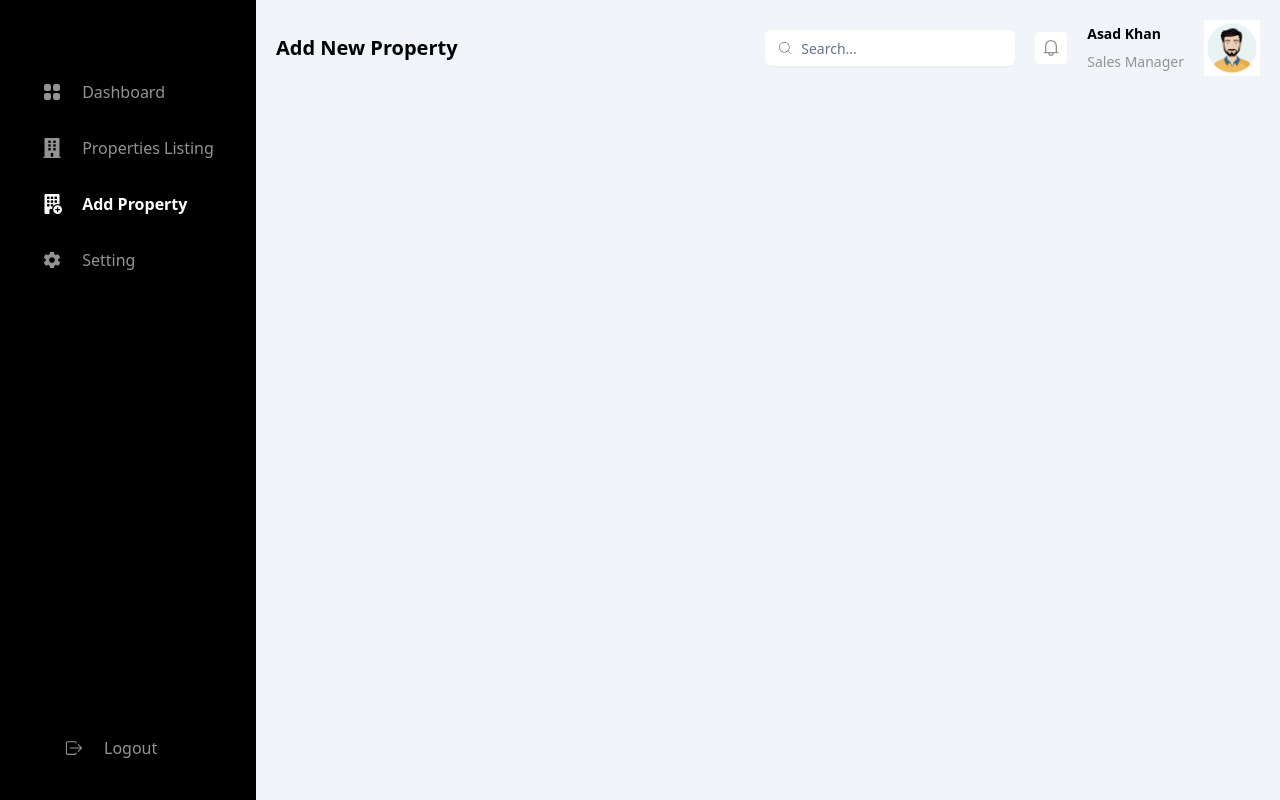
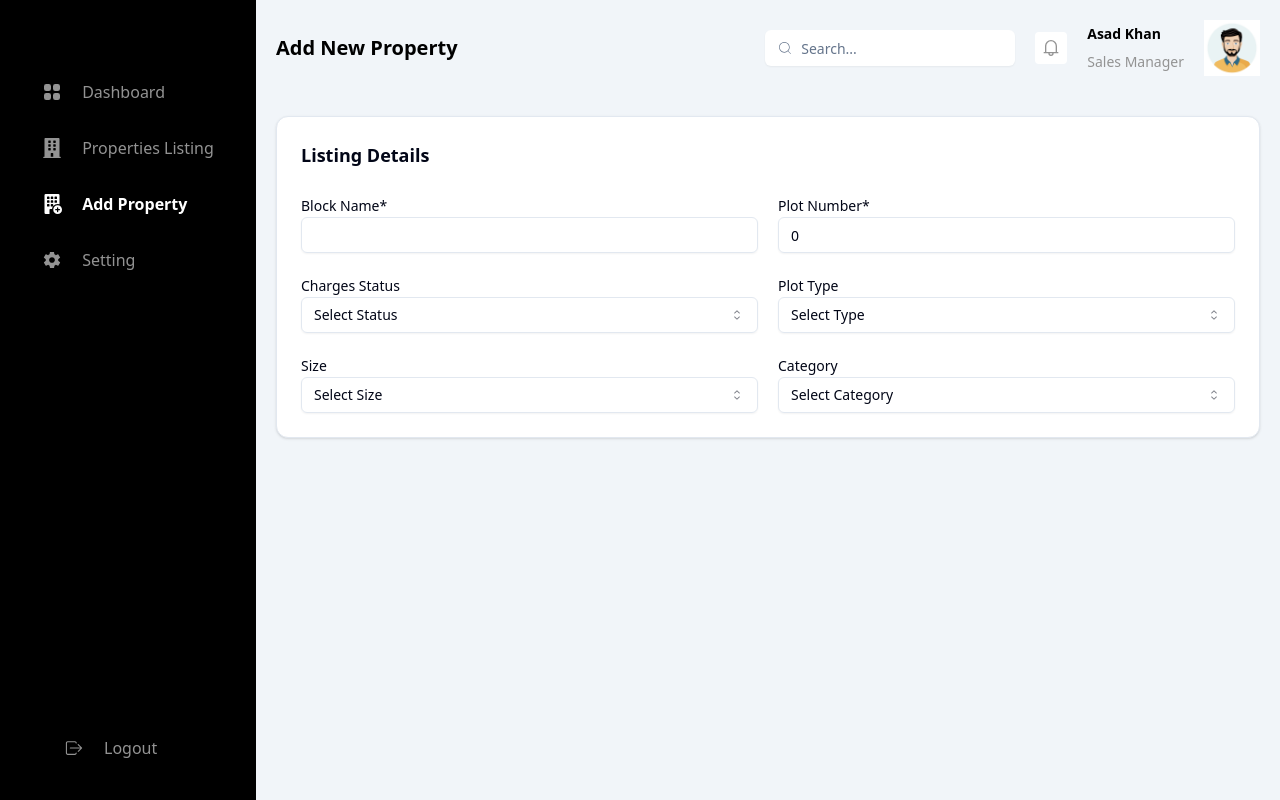
Before and after one commit to talalzafar16/react-signature-frontend, a React (Vite) app: page /home/addProperty in a window 1280 px wide. Built offline with nearby package versions, Linux system fonts and the light colour scheme.

Commit message:
add new property page added

```diff
--- a/src/components/displayProperties/AddFiltersBtn.tsx
+++ b/src/components/displayProperties/AddFiltersBtn.tsx
@@ -16,6 +16,12 @@ import {
 import { Label } from "@/components/ui/label";
 import { Input } from "@/components/ui/input";
 import { useState } from "react";
+import {
+  categoryOptions,
+  chargesStatusOptions,
+  plotTypeOptions,
+  sizeOptions,
+} from "@/contants";
 
 export type Property = {
   blockName: string;
@@ -31,17 +37,6 @@ type AddFiltersBtnProps = {
   filters: Property;
   setFilters: React.Dispatch<React.SetStateAction<Property>>;
 };
-
-const chargesStatusOptions = [
-  "All",
-  "Half paid",
-  "Non Paid",
-  "Full paid",
-  "Transfer Free",
-];
-const plotTypeOptions = ["All", "Corner", "General", "Park facing"];
-const sizeOptions = ["All", "5 Marla", "10 Marla", "20 Marla"];
-const categoryOptions = ["All", "Residential", "Commercial"];
 
 const AddFiltersBtn = ({
   intitialFilters,
@@ -66,7 +61,6 @@ const AddFiltersBtn = ({
   const handleDialogClose = () => {
     setLocalFilters(filters);
   };
-
 
   console.log(filters);
 
@@ -113,6 +107,7 @@ const AddFiltersBtn = ({
                     <SelectValue placeholder="Select status" />
                   </SelectTrigger>
                   <SelectContent>
+                    <SelectItem value="All">All</SelectItem>
                     {chargesStatusOptions.map((option, index) => (
                       <SelectItem key={index} value={option}>
                         {option}
@@ -133,6 +128,7 @@ const AddFiltersBtn = ({
                     <SelectValue placeholder="Select type" />
                   </SelectTrigger>
                   <SelectContent>
+                    <SelectItem value="All">All</SelectItem>
                     {plotTypeOptions.map((option, index) => (
                       <SelectItem key={index} value={option}>
                         {option}
@@ -152,6 +148,7 @@ const AddFiltersBtn = ({
                     <SelectValue placeholder="Select size" />
                   </SelectTrigger>
                   <SelectContent>
+                    <SelectItem value="All">All</SelectItem>
                     {sizeOptions.map((option, index) => (
                       <SelectItem key={index} value={option}>
                         {option}
@@ -173,6 +170,7 @@ const AddFiltersBtn = ({
                     <SelectValue placeholder="Select type" />
                   </SelectTrigger>
                   <SelectContent>
+                    <SelectItem value="All">All</SelectItem>
                     {categoryOptions.map((option, index) => (
                       <SelectItem key={index} value={option}>
                         {option}
--- /dev/null
+++ b/src/contants/index.ts
@@ -0,0 +1,9 @@
+export const plotTypeOptions = ["Corner", "General", "Park facing"];
+export const sizeOptions = ["5 Marla", "10 Marla", "20 Marla"];
+export const categoryOptions = ["Residential", "Commercial"];
+export const chargesStatusOptions = [
+  "Half paid",
+  "Non Paid",
+  "Full paid",
+  "Transfer Free",
+];
--- a/src/pages/AddProperty.tsx
+++ b/src/pages/AddProperty.tsx
@@ -1,14 +1,166 @@
 import Header from "@/components/Header";
 import { useState } from "react";
+import { Card, CardContent, CardHeader } from "@/components/ui/card";
+import { Input } from "@/components/ui/input";
+import { Label } from "@/components/ui/label";
+import {
+  Select,
+  SelectContent,
+  SelectItem,
+  SelectTrigger,
+  SelectValue,
+} from "@/components/ui/select";
+import { categoryOptions, chargesStatusOptions, plotTypeOptions, sizeOptions } from "@/contants";
+
+const initialListingDetails = {
+  blockName: "",
+  plotNumber: 0,
+  possessionChargesStatus: "",
+  plotType: "",
+  size: "",
+  category: "",
+};
 
 const AddProperty = () => {
   const [search, setSearch] = useState("");
+  const [listingDetails, setListingDetails] = useState(initialListingDetails);
+
+  const handleListingDetailsChange = (e) => {
+    const { name, value } = e.target;
+    setListingDetails((prev) => ({ ...prev, [name]: value }));
+  };
   return (
     <div className="p-5 bg-slate-100 min-h-screen">
-       {/* <!-- Header --> */}
-       <Header search={search} setSearch={setSearch} heading="Add New Property"/>
+      {/* <!-- Header --> */}
+      <Header
+        search={search}
+        setSearch={setSearch}
+        heading="Add New Property"
+      />
+      <Card className="mt-10">
+        <CardHeader className="font-semibold text-lg">
+          Listing Details
+        </CardHeader>
+        <CardContent className="flex flex-col gap-y-5">
+          {/* <!-- Block Name and Plot Number --> */}
+          <div className="flex gap-x-5">
+            <div className="flex-1">
+              <Label htmlFor="blockName">Block Name*</Label>
+              <Input
+                id="blockName"
+                name="blockName"
+                value={listingDetails.blockName}
+                onChange={handleListingDetailsChange}
+              />
+            </div>
+            <div className="flex-1">
+              <Label htmlFor="plotNumber">Plot Number*</Label>
+              <Input
+                id="plotNumber"
+                type="number"
+                name="plotNumber"
+                value={listingDetails.plotNumber}
+                onChange={handleListingDetailsChange}
+              />
+            </div>
+          </div>
+
+          {/* <!-- Possession Charges Status and Plot Type --> */}
+          <div className="flex gap-x-5">
+            <div className="flex-1">
+              <Label>Charges Status</Label>
+              <Select
+                value={listingDetails.possessionChargesStatus}
+                name="possessionChargesStatus"
+                onValueChange={handleListingDetailsChange}
+                defaultValue="All"
+              >
+                <SelectTrigger>
+                  <SelectValue placeholder="Select Status" />
+                </SelectTrigger>
+                <SelectContent>
+                  {chargesStatusOptions.map((option, index) => (
+                    <SelectItem key={index} value={option}>
+                      {option}
+                    </SelectItem>
+                  ))}
+                </SelectContent>
+              </Select>
+            </div>
+            <div className="flex-1">
+              <Label>Plot Type</Label>
+
+              <Select
+                value={listingDetails.plotType}
+                name="plotType"
+                onValueChange={handleListingDetailsChange}
+                defaultValue="All"
+              >
+                <SelectTrigger>
+                  <SelectValue placeholder="Select Type" />
+                </SelectTrigger>
+                <SelectContent>
+                  {plotTypeOptions.map((option, index) => (
+                    <SelectItem key={index} value={option}>
+                      {option}
+                    </SelectItem>
+                  ))}
+                </SelectContent>
+              </Select>
+            </div>
+
+          </div>
+
+          {/* <!-- Size and Category --> */}
+          <div className="flex gap-x-5">
+            <div className="flex-1">
+              <Label>Size</Label>
+              <Select
+                value={listingDetails.size}
+                name="size"
+                onValueChange={handleListingDetailsChange}
+                defaultValue="All"
+              >
+                <SelectTrigger>
+                  <SelectValue placeholder="Select Size" />
+                </SelectTrigger>
+                <SelectContent>
+                  {sizeOptions.map((option, index) => (
+                    <SelectItem key={index} value={option}>
+                      {option}
+                    </SelectItem>
+                  ))}
+                </SelectContent>
+              </Select>
+            </div>
+            <div className="flex-1">
+              <Label>Category</Label>
+
+              <Select
+                value={listingDetails.category}
+                name="category"
+                onValueChange={handleListingDetailsChange}
+                defaultValue="All"
+              >
+                <SelectTrigger>
+                  <SelectValue placeholder="Select Category" />
+                </SelectTrigger>
+                <SelectContent>
+                  {categoryOptions.map((option, index) => (
+                    <SelectItem key={index} value={option}>
+                      {option}
+                    </SelectItem>
+                  ))}
+                </SelectContent>
+              </Select>
+            </div>
+
+          </div>
+
+        </CardContent>
+      </Card>
     </div>
-  )
-}
+  );
+};
 
-export default AddProperty
+export default AddProperty;
```
